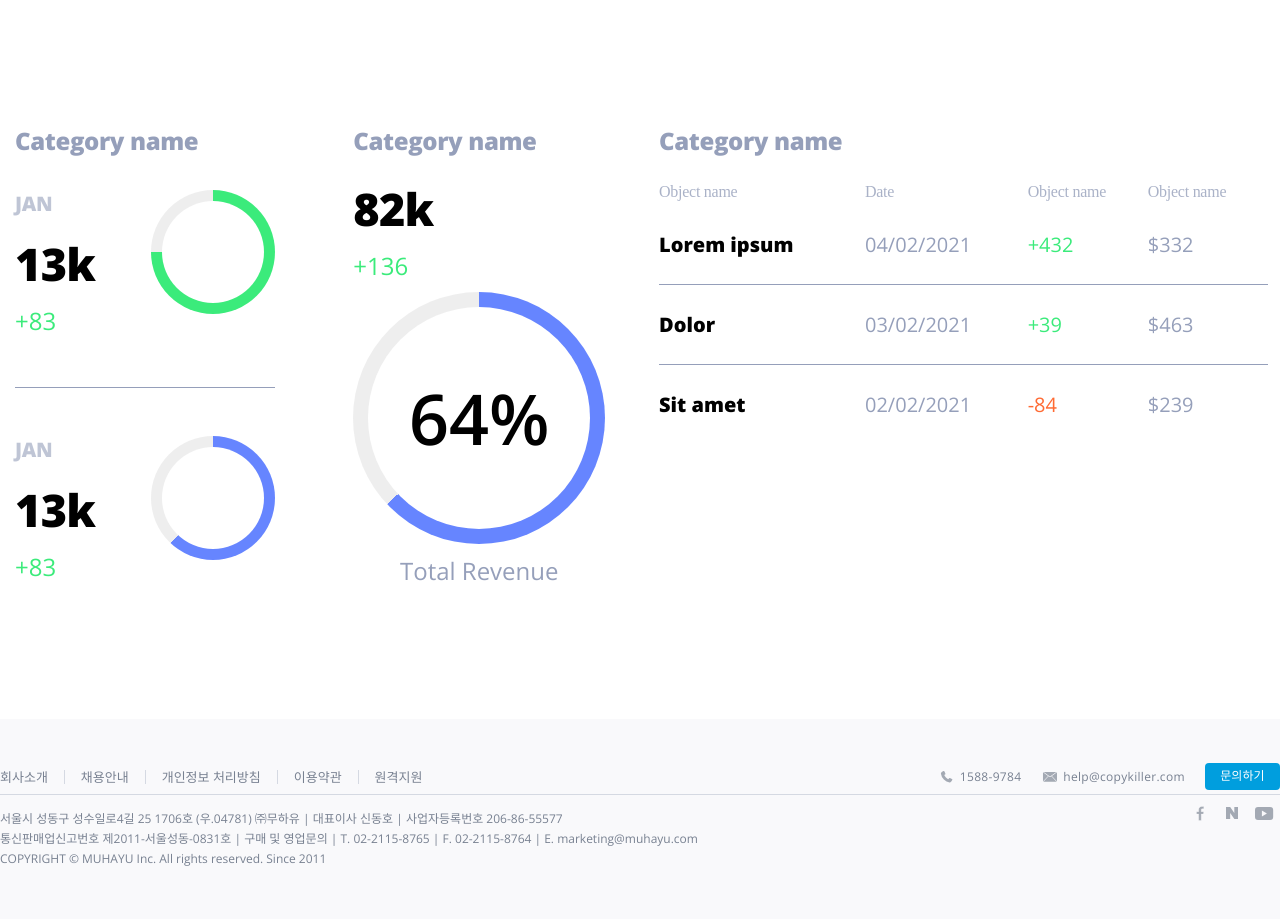
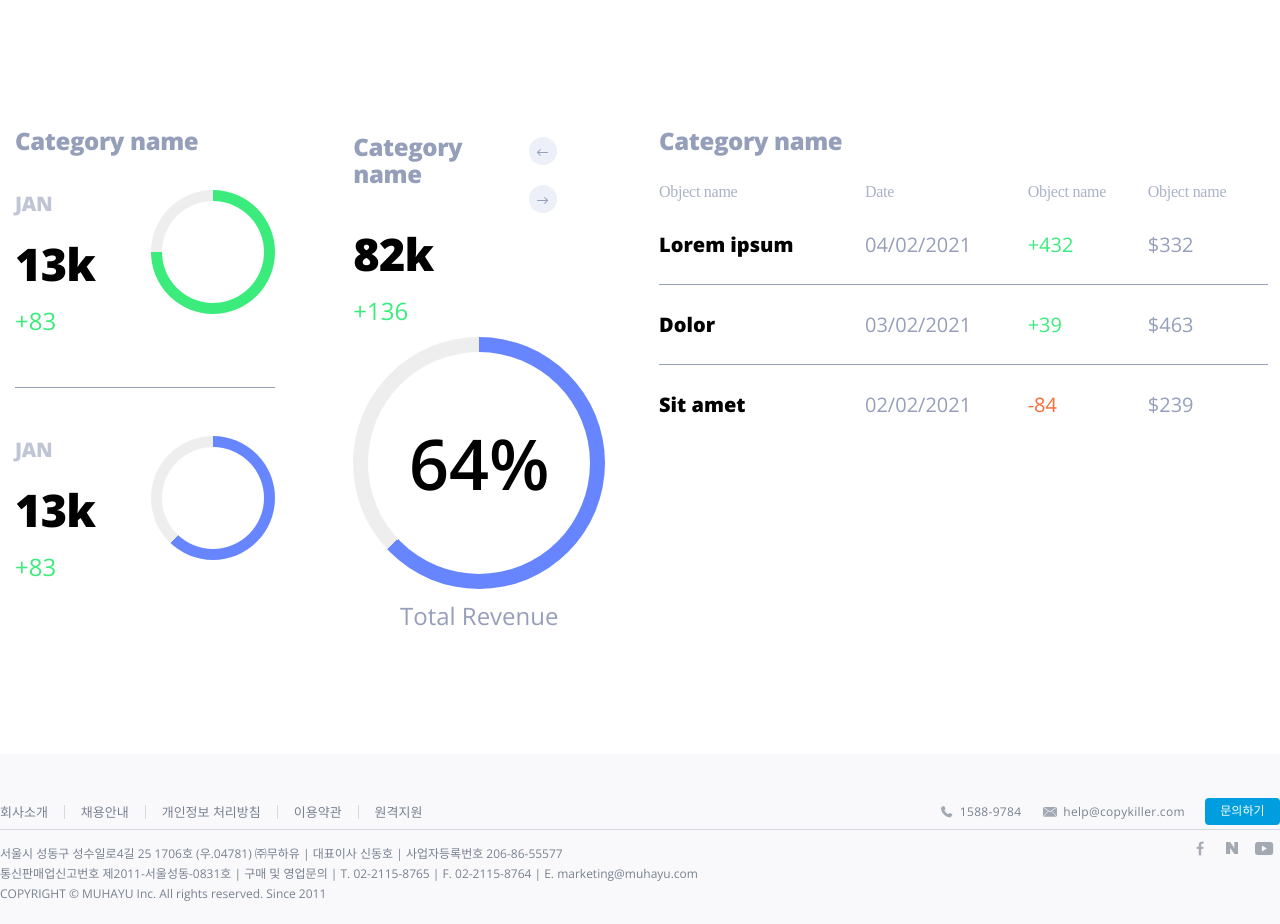
Before and after one commit to devSujinKim/clone-single-page, a Next.js app: page / in a window 1280 px wide. Shown: the part 1880-2804 px from the top of the page. Built offline with nearby package versions, Linux system fonts and the light colour scheme.

Commit message:
arrow 추가

```diff
--- a/src/containers/index/_comps/Contents/_comps/Category/index.js
+++ b/src/containers/index/_comps/Contents/_comps/Category/index.js
@@ -1,5 +1,6 @@
 import React, { useRef, useEffect } from 'react';
 import { css } from '@emotion/react';
+import { ArrLeftIcon, ArrRightIcon } from 'components/Icon';
 
 const container = css`
   display: flex;
@@ -27,6 +28,16 @@ const title = css`
   line-height: 1.13;
   letter-spacing: -0.38px;
   color: #959fba;
+`;
+const arrowWrap = css`
+  justify-content: flex-end;
+  & button {
+    margin: 10px;
+    width: 28px;
+    height: 28px;
+    background-color: #edf0f8;
+    border-radius: 50%;
+  }
 `;
 const month = css`
   padding-bottom: 16px;
@@ -213,7 +224,23 @@ const Category = () => {
           </div>
         </div>
         <div css={{ padding: '44px 41px 36px 42px' }}>
-          <h2 css={title}>Category name</h2>
+          <div
+            css={{
+              display: 'flex',
+              justifyContent: 'space-between',
+              alignItems: 'baseline',
+            }}
+          >
+            <h2 css={title}>Category name</h2>
+            <div css={arrowWrap}>
+              <button type="button">
+                <ArrLeftIcon />
+              </button>
+              <button type="button">
+                <ArrRightIcon />
+              </button>
+            </div>
+          </div>
           <strong css={[figure, { paddingTop: 10 }]}>82k</strong>
           <p css={plus}>+136</p>
           <div ref={chartThird} css={[donutChart, donutChartThird]}>
```
